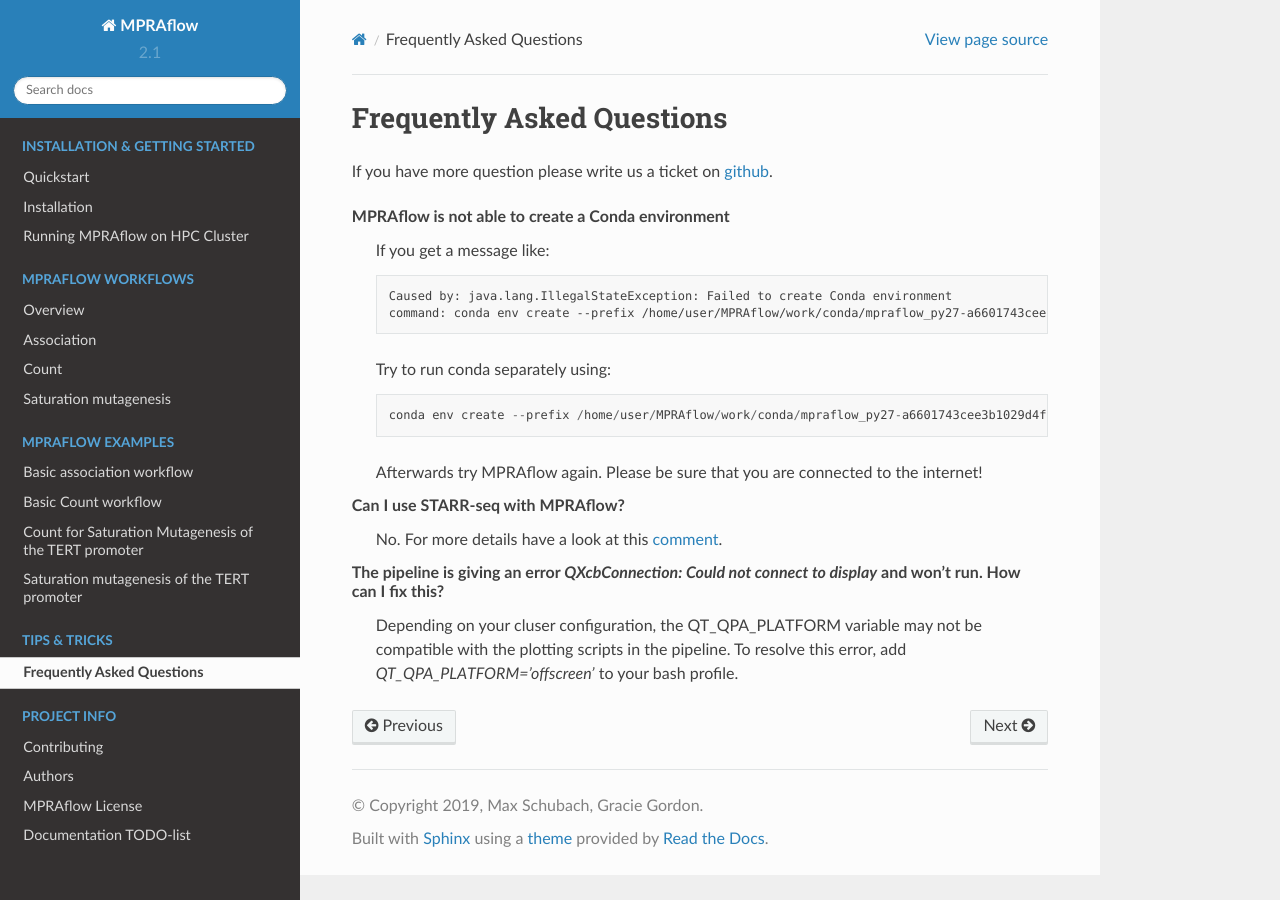
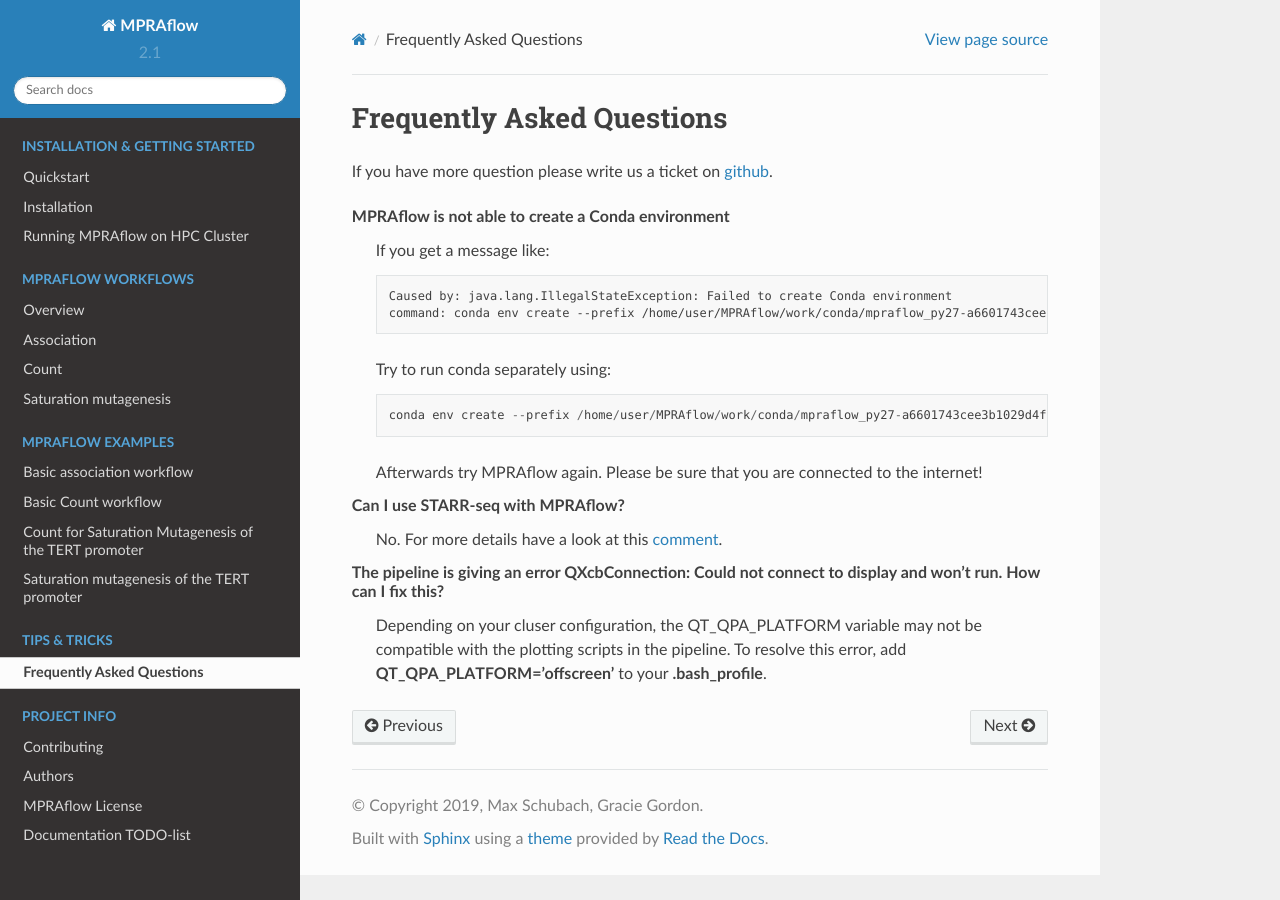
Before and after one commit to shendurelab/MPRAflow, a Sphinx documentation site: the page built from docs/faq.rst, in a window 1280 px wide. Built offline with Sphinx 7.4.7 and the Read the Docs theme 2.0.0, drawn with Linux system fonts in a browser that asks for light colours; formulas are drawn with MathJax 3; pages that are not in the unit, such as notebooks, are missing from menus.

Commit message:
Update faq.rst

```diff
--- a/docs/faq.rst
+++ b/docs/faq.rst
@@ -24,5 +24,5 @@
     No. For more details have a look at this `comment <https://github.com/shendurelab/MPRAflow/issues/27#issuecomment-636515565>`_.
 
 
-The pipeline is giving an error `QXcbConnection: Could not connect to display` and won't run. How can I fix this?
-    Depending on your cluser configuration, the QT_QPA_PLATFORM variable may not be compatible with the plotting scripts in the pipeline. To resolve this error, add `QT_QPA_PLATFORM='offscreen'` to your bash profile.
+The pipeline is giving an error **QXcbConnection: Could not connect to display** and won't run. How can I fix this?
+    Depending on your cluser configuration, the QT_QPA_PLATFORM variable may not be compatible with the plotting scripts in the pipeline. To resolve this error, add **QT_QPA_PLATFORM='offscreen'** to your **.bash_profile**.
```
